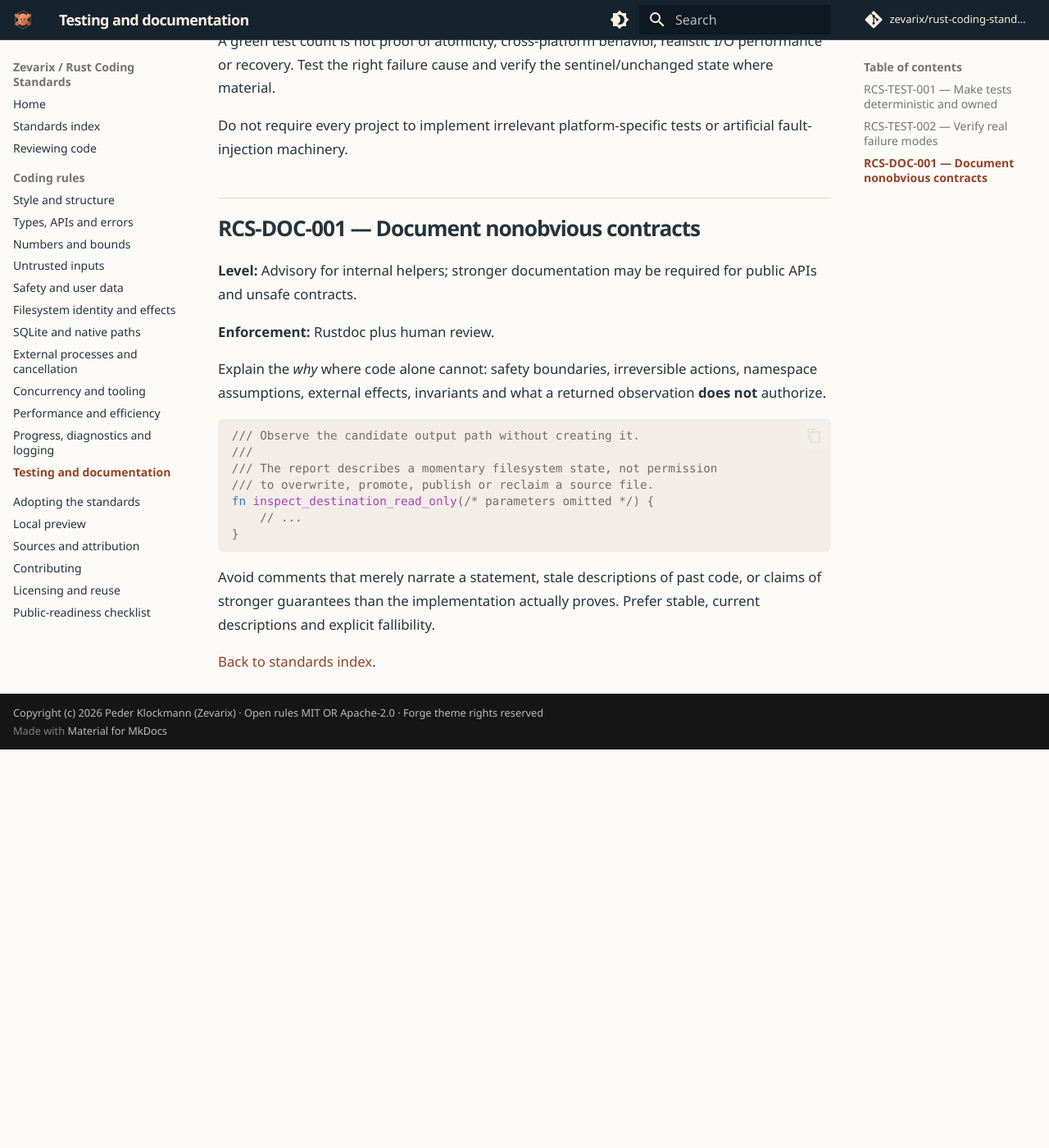
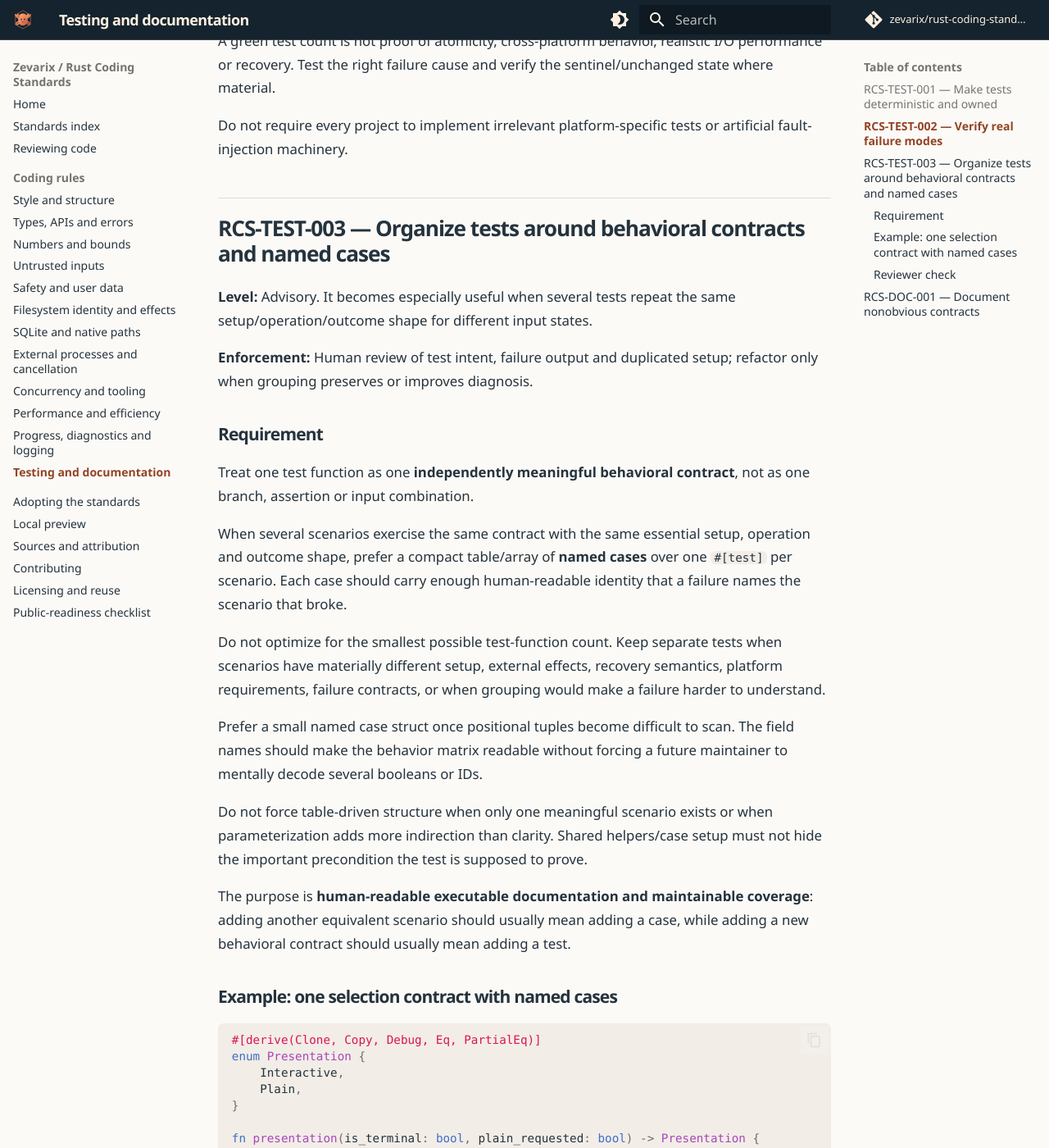
Before and after one commit to zevarix/rust-coding-standards, an MkDocs documentation site: the page built from docs/rules/testing.md, in a window 1280 px wide and 1400 px high, scrolled down 1299 px. Shown: the whole window at 82% size. Built offline with MkDocs 1.6.1 and Material for MkDocs 9.7.7, drawn with Linux system fonts in a browser that asks for light colours; comment, search, counter and statistics services are not loaded; before the commit the page ends 2213 px from its top, so only the background shows below that; some of the changed text lies outside the part shown.

Commit message:
Add behavioral test case organization guidance (#20) (#21)

````diff
--- a/docs/rules/testing.md
+++ b/docs/rules/testing.md
@@ -42,6 +42,126 @@ A green test count is not proof of atomicity, cross-platform behavior, realistic
 
 Do not require every project to implement irrelevant platform-specific tests or artificial fault-injection machinery.
 
+## RCS-TEST-003 — Organize tests around behavioral contracts and named cases {#rcs-test-003--organize-tests-around-behavioral-contracts-and-named-cases}
+
+**Level:** Advisory. It becomes especially useful when several tests repeat the same
+setup/operation/outcome shape for different input states.
+
+**Enforcement:** Human review of test intent, failure output and duplicated setup; refactor
+only when grouping preserves or improves diagnosis.
+
+### Requirement
+
+Treat one test function as one **independently meaningful behavioral contract**, not as one
+branch, assertion or input combination.
+
+When several scenarios exercise the same contract with the same essential setup,
+operation and outcome shape, prefer a compact table/array of **named cases** over one
+`#[test]` per scenario. Each case should carry enough human-readable identity that a
+failure names the scenario that broke.
+
+Do not optimize for the smallest possible test-function count. Keep separate tests when
+scenarios have materially different setup, external effects, recovery semantics, platform
+requirements, failure contracts, or when grouping would make a failure harder to
+understand.
+
+Prefer a small named case struct once positional tuples become difficult to scan. The
+field names should make the behavior matrix readable without forcing a future maintainer
+to mentally decode several booleans or IDs.
+
+Do not force table-driven structure when only one meaningful scenario exists or when
+parameterization adds more indirection than clarity. Shared helpers/case setup must not
+hide the important precondition the test is supposed to prove.
+
+The purpose is **human-readable executable documentation and maintainable coverage**:
+adding another equivalent scenario should usually mean adding a case, while adding a new
+behavioral contract should usually mean adding a test.
+
+### Example: one selection contract with named cases
+
+<!-- rcs-example: test -->
+```rust
+#[derive(Clone, Copy, Debug, Eq, PartialEq)]
+enum Presentation {
+    Interactive,
+    Plain,
+}
+
+fn presentation(is_terminal: bool, plain_requested: bool) -> Presentation {
+    if is_terminal && !plain_requested {
+        Presentation::Interactive
+    } else {
+        Presentation::Plain
+    }
+}
+
+struct Case {
+    name: &'static str,
+    is_terminal: bool,
+    plain_requested: bool,
+    expected: Presentation,
+}
+
+#[test]
+fn presentation_respects_terminal_and_plain_mode() {
+    let cases = [
+        Case {
+            name: "redirected",
+            is_terminal: false,
+            plain_requested: false,
+            expected: Presentation::Plain,
+        },
+        Case {
+            name: "plain requested",
+            is_terminal: true,
+            plain_requested: true,
+            expected: Presentation::Plain,
+        },
+        Case {
+            name: "interactive terminal",
+            is_terminal: true,
+            plain_requested: false,
+            expected: Presentation::Interactive,
+        },
+    ];
+
+    for case in cases {
+        assert_eq!(
+            presentation(case.is_terminal, case.plain_requested),
+            case.expected,
+            "case: {}",
+            case.name,
+        );
+    }
+}
+```
+
+The three rows are examples of the same presentation-selection contract. A scenario that
+needed different terminal cleanup, subprocess effects or recovery assertions would likely
+deserve a separate test rather than another row.
+
+### Reviewer check
+
+- Read the test name: does it describe one behavior/contract rather than an implementation
+  branch or incidental input?
+- Look for clusters of nearly identical tests. If only the input/expected value changes,
+  would named cases make the behavior matrix easier to scan and extend?
+- Check that each grouped case identifies itself in failure output.
+- Prefer a named struct when tuple positions or boolean combinations are hard to decipher.
+- Do not combine tests whose setup, effects, recovery guarantees or platform contracts are
+  independently meaningful.
+- Do not treat fewer test functions as a quality metric. The refactor should reduce
+  duplication or improve comprehension without weakening coverage.
+- Verify shared helpers do not conceal the exact failure precondition.
+
+**Exceptions:** Property tests, fuzz targets, compile-fail suites, macro-generated tests,
+platform harnesses and framework-native parameterized tests may already provide their own
+case identity and execution model. Use the underlying principle rather than wrapping them
+in another table solely for stylistic uniformity.
+
+**Related:** [RCS-TEST-001](#rcs-test-001--make-tests-deterministic-and-owned) and
+[RCS-TEST-002](#rcs-test-002--verify-real-failure-modes).
+
 ## RCS-DOC-001 — Document nonobvious contracts {#rcs-doc-001--document-nonobvious-contracts}
 
 **Level:** Advisory for internal helpers; stronger documentation may be required for public APIs and unsafe contracts.
````
Also changed, not shown: docs/standards.md (+1 -0 lines).
